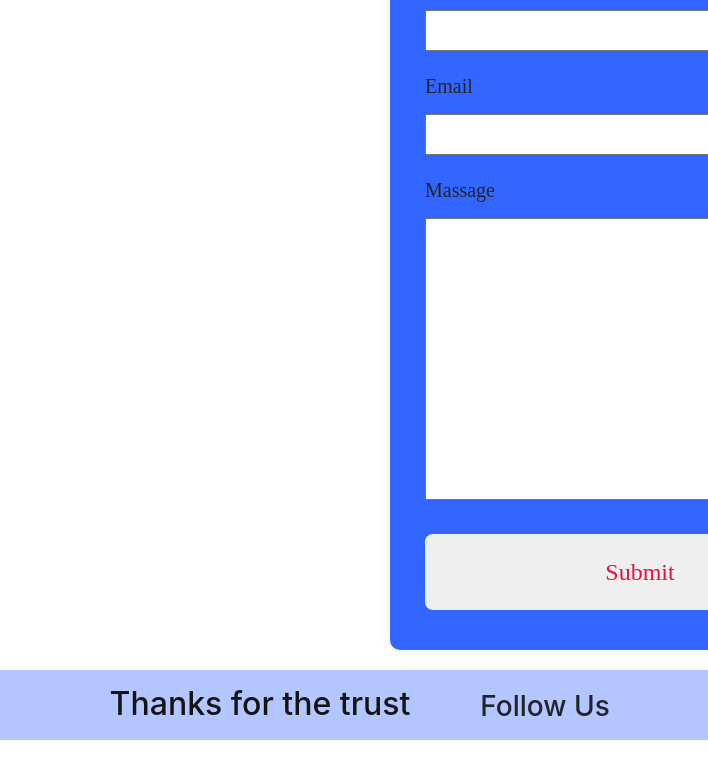
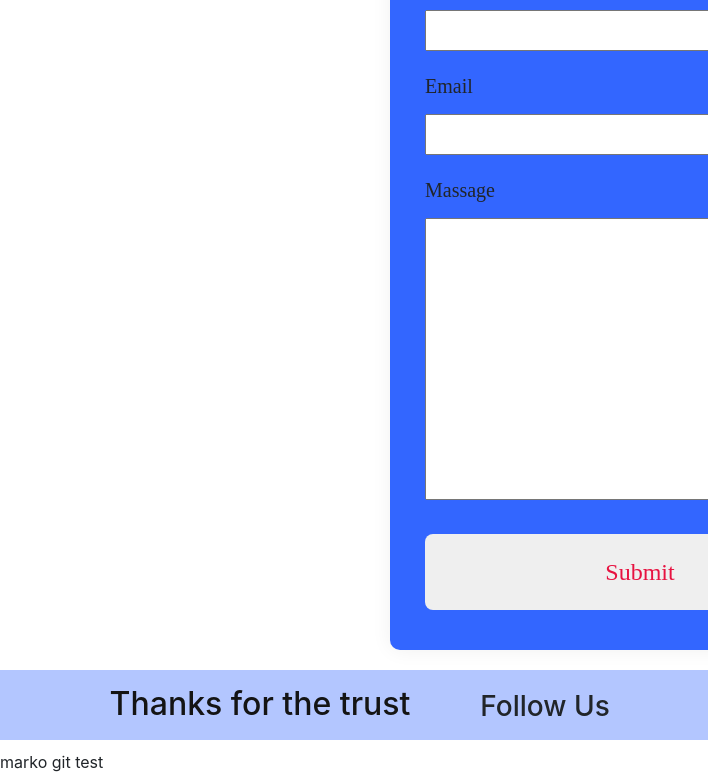
Before and after one commit to marko-coder/Moj-Sajt1, a plain HTML site: page index.html in a window 1280 px wide. Shown: the part 3284-4058 px from the top of the page, 0-708 px from the left. Before the commit the page ends 4034 px from the top, so only its background shows below. Drawn offline with nearby package versions, Linux system fonts and the light colour scheme; a web font is replaced by a local one.

Commit message:
novi test marko

```diff
--- a/index.html
+++ b/index.html
@@ -307,7 +307,7 @@
     </div>
   </div>
   <!-- footer -->
-
+<div>marko git test</div>
 
 
 </body>
```
